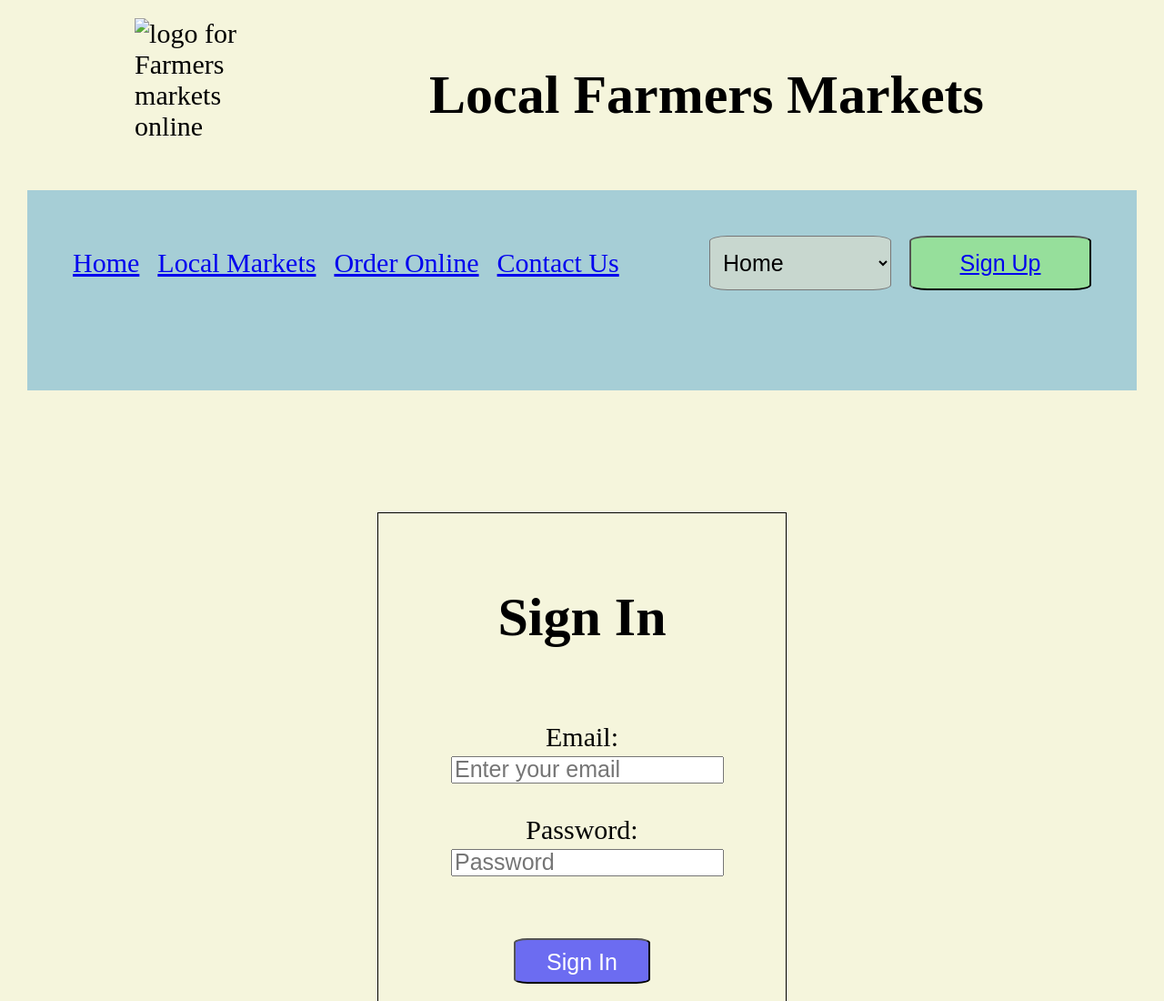
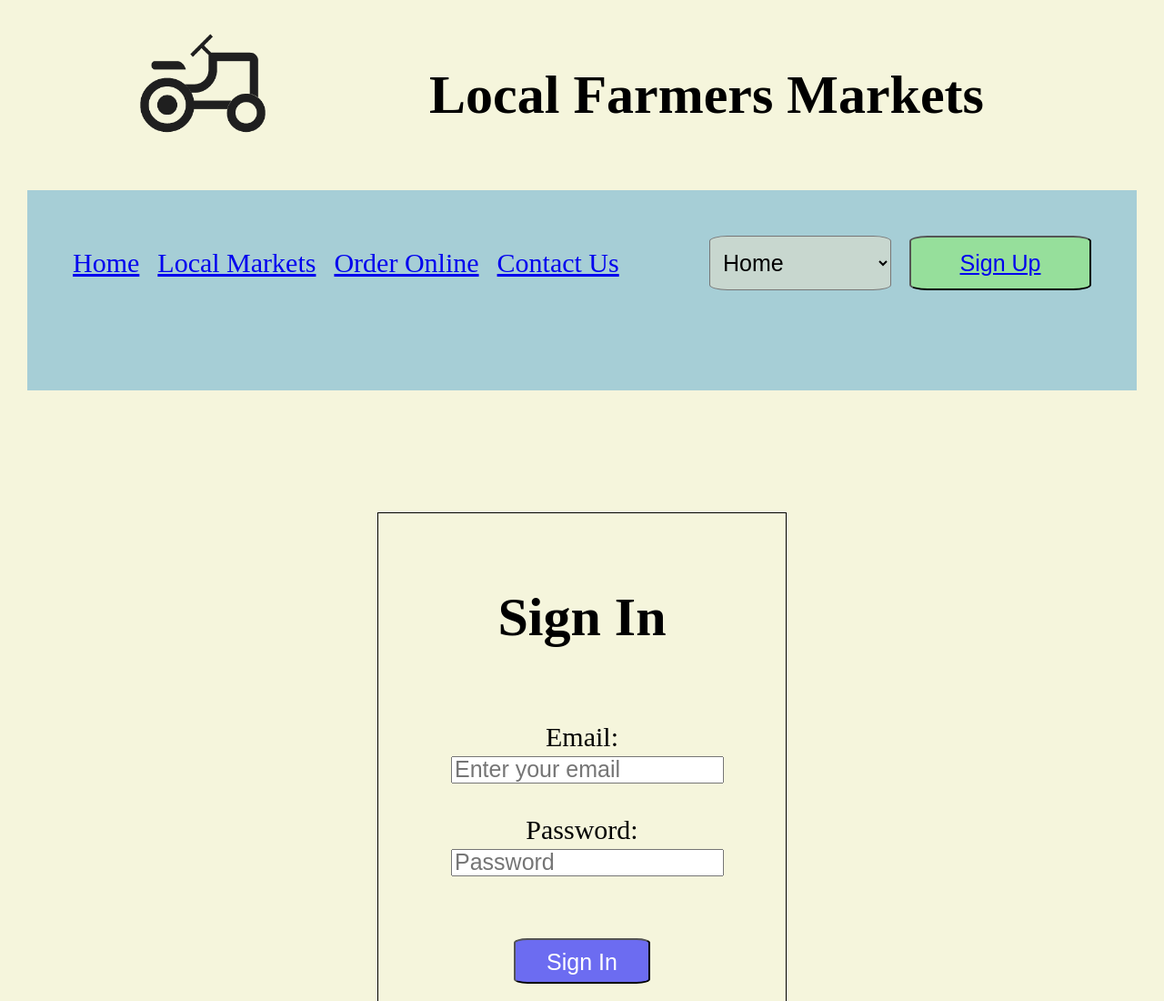
Before and after one commit to MelkWold/LocalFarmersMarket, a plain HTML site: page pages/signIn.html in a window 1280 px wide. Shown: the top 1100 px of the page at 91% size. Drawn offline with Linux system fonts and the light colour scheme.

Commit message:
README updated

```diff
--- a/pages/signIn.html
+++ b/pages/signIn.html
@@ -46,7 +46,7 @@
 
 <body>
     <div id ="logoAndName">
-        <img src = "./images/icon.png" alt ="logo for Farmers markets online" width = "150px" height="150px" class="icon">
+        <img src = "../images/icon.png" alt ="logo for Farmers markets online" width = "150px" height="150px" class="icon">
         <h1 id = "webName">Local Farmers Markets</h1>
     </div>
 
```
